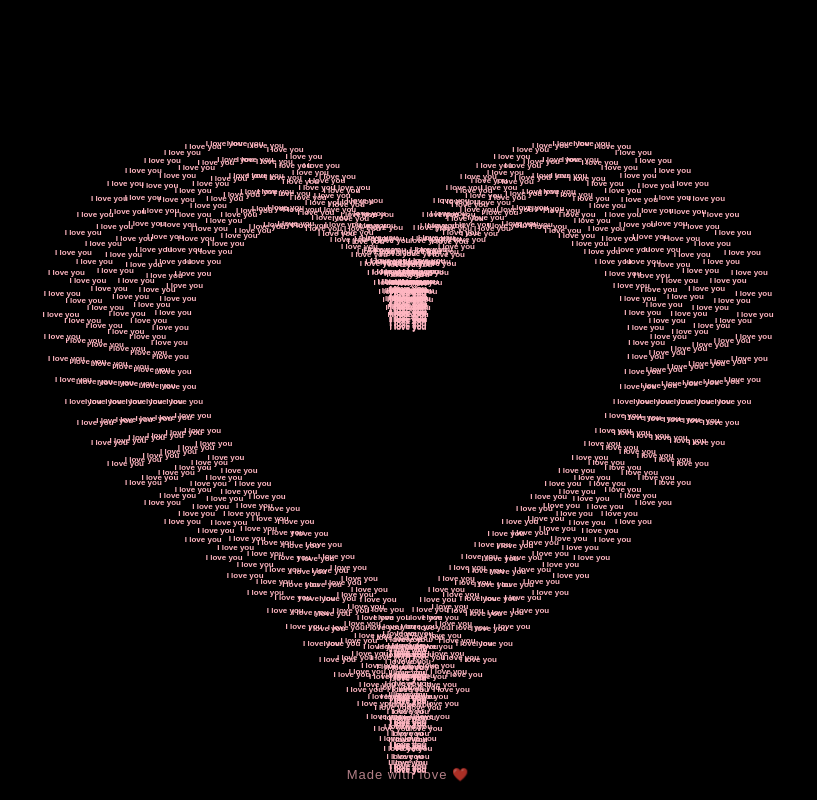
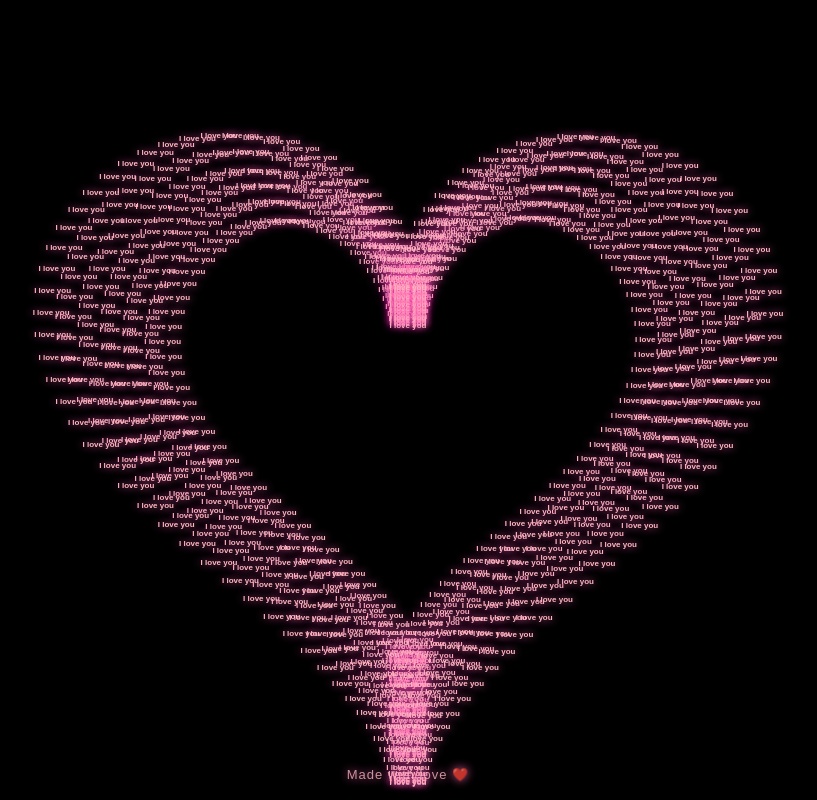
Before and after one commit to Kungpee/I-love-you, a plain HTML site: page index.html in a window 1280 px wide. Shown: the whole page, without its empty margins (232-1049 px from the left). Drawn offline with Linux system fonts and the light colour scheme.

Commit message:
Update index.html

```diff
--- a/index.html
+++ b/index.html
@@ -1,79 +1,163 @@
+
 <!DOCTYPE html>
-<html lang="en">
+<html lang="th">
 <head>
 <meta charset="UTF-8">
 <meta name="viewport" content="width=device-width, initial-scale=1.0">
 <meta name="theme-color" content="#000000">
 <title>I Love You ❤️</title>
+
 <style>
-  * { box-sizing: border-box; }
+* {
+  box-sizing: border-box;
+}
+
 html, body {
-    margin: 0; width: 100%; min-height: 100%;
-    background: #000; overflow: hidden;
+  margin: 0;
+  width: 100%;
+  height: 100%;
+  background: #000;
+  overflow: hidden;
   font-family: Arial, sans-serif;
 }
-  body { display: grid; place-items: center; }
-  canvas { display: block; width: 100vw; height: 100vh; }
+
+body {
+  display: grid;
+  place-items: center;
+}
+
+canvas {
+  display: block;
+  width: 100vw;
+  height: 100vh;
+}
+
 .hint {
-    position: fixed; bottom: max(18px, env(safe-area-inset-bottom));
-    left: 0; right: 0; text-align: center;
-    color: #ffb6c1; opacity: .7; font-size: 13px;
-    letter-spacing: 1px; pointer-events: none;
+  position: fixed;
+  bottom: max(18px, env(safe-area-inset-bottom));
+  left: 0;
+  right: 0;
+  text-align: center;
+  color: #ffb6c1;
+  opacity: .8;
+  font-size: 13px;
+  letter-spacing: 1px;
+  pointer-events: none;
+  text-shadow: 0 0 10px #ff69b4;
 }
 </style>
 </head>
+
 <body>
+
 <canvas id="heart"></canvas>
 <div class="hint">Made with love ❤️</div>
+
 <script>
 const canvas = document.getElementById('heart');
 const ctx = canvas.getContext('2d');
-let w, h, dpr, points = [], scale = 1, offsetX = 0, offsetY = 0;
 
+let w, h, dpr;
+let points = [];
+let scale = 1;
+let offsetX = 0;
+let offsetY = 0;
+let animationFrame = 0;
+
+// ปรับขนาดให้พอดีกับหน้าจอ
 function resize() {
   dpr = Math.min(window.devicePixelRatio || 1, 2);
-  w = window.innerWidth; h = window.innerHeight;
-  canvas.width = w * dpr; canvas.height = h * dpr;
-  canvas.style.width = w + 'px'; canvas.style.height = h + 'px';
+
+  w = window.innerWidth;
+  h = window.innerHeight;
+
+  canvas.width = w * dpr;
+  canvas.height = h * dpr;
+
+  canvas.style.width = w + 'px';
+  canvas.style.height = h + 'px';
+
   ctx.setTransform(dpr, 0, 0, dpr, 0, 0);
+
   scale = Math.min(w / 560, h / 590);
-  offsetX = w / 2; offsetY = h / 2 + 2;
-  draw();
+  offsetX = w / 2;
+  offsetY = h / 2 + 2;
 }
+
+// สูตรสร้างรูปหัวใจ
 function heart(t) {
   return {
     x: 16 * Math.sin(t) ** 3,
-    y: 13 * Math.cos(t) - 5 * Math.cos(2*t)
-       - 2 * Math.cos(3*t) - Math.cos(4*t)
+    y: 13 * Math.cos(t)
+       - 5 * Math.cos(2 * t)
+       - 2 * Math.cos(3 * t)
+       - Math.cos(4 * t)
   };
 }
+
+// สร้างจุดข้อความให้เป็นรูปหัวใจ
 function build() {
   points = [];
+
   for (let s = 11; s <= 16; s++) {
     for (let i = 0; i < 120; i++) {
       const p = heart(i * Math.PI * 2 / 120);
-      points.push({x: p.x * s, y: p.y * s});
+
+      points.push({
+        x: p.x * s,
+        y: p.y * s
+      });
     }
   }
 }
+
+// วาดหัวใจพร้อมเอฟเฟกต์
 function draw() {
   ctx.clearRect(0, 0, w, h);
+
+  // เอฟเฟกต์หัวใจเต้น
+  const pulse = 1 + Math.sin(animationFrame * 0.045) * 0.035;
+
+  // เอฟเฟกต์คลื่นข้อความ
+  const wave = animationFrame * 0.035;
+
   ctx.textAlign = 'center';
   ctx.textBaseline = 'middle';
   ctx.font = 'bold 8px Arial';
   ctx.fillStyle = '#ffb6c1';
-  for (const p of points) {
+
+  // แสงเรืองรอบตัวอักษร
+  ctx.shadowColor = '#ff69b4';
+  ctx.shadowBlur = 8;
+
+  for (let i = 0; i < points.length; i++) {
+    const p = points[i];
+
+    const ripple = Math.sin(wave + i * 0.035) * 1.5;
+
     ctx.fillText(
       'I love you',
-    offsetX + p.x * scale,
-    offsetY - p.y * scale
+      offsetX + p.x * scale * pulse,
+      offsetY - p.y * scale * pulse + ripple
     );
   }
-} // ปิด function draw()
 
+  ctx.shadowBlur = 0;
+
+  animationFrame++;
+
+  // วนภาพเคลื่อนไหวต่อเนื่อง
+  requestAnimationFrame(draw);
+}
+
+// เริ่มต้นโปรแกรม
 build();
+
 window.addEventListener('resize', resize);
+
 resize();
+draw();
 </script>
+
 </body>
 </html>
```
Lines whose indentation alone changed are shown as unchanged.
